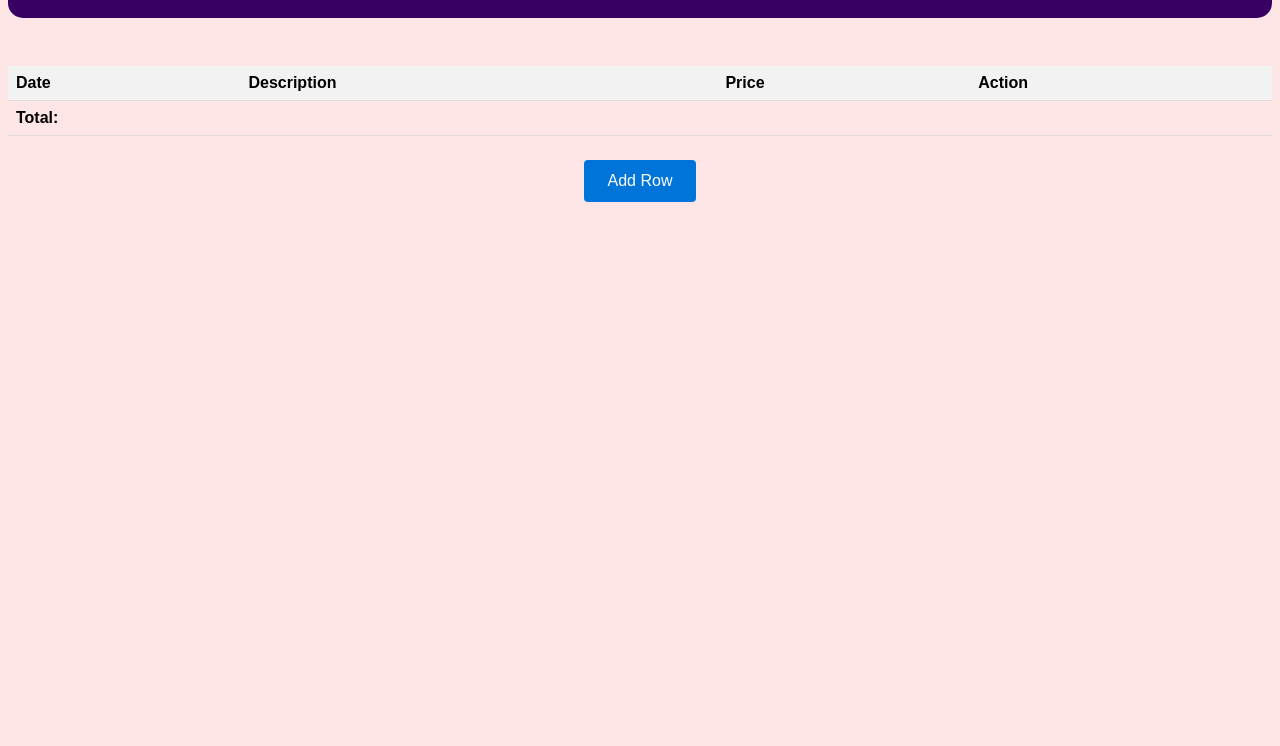
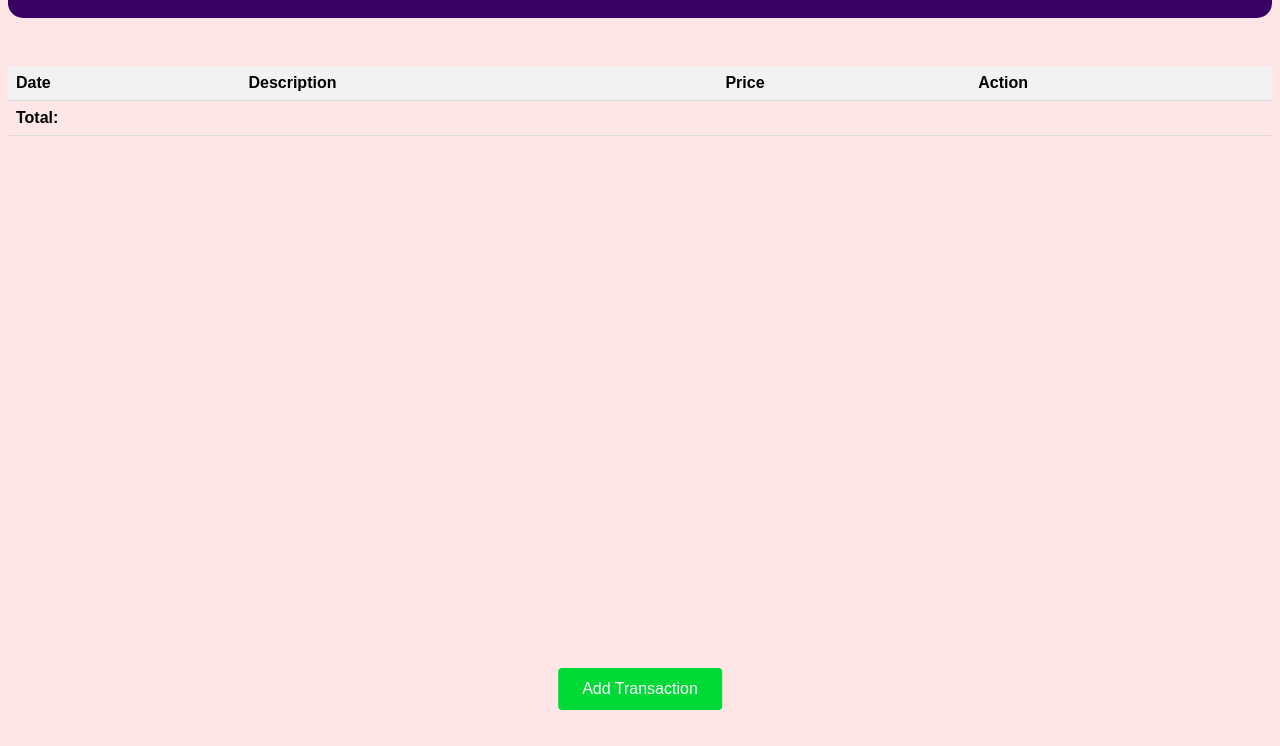
Before and after one commit to harshv1741/dashboard, a website: page public/transaction.html in a window 1280 px wide. Shown: the part 54-800 px from the top of the page. Drawn offline with Linux system fonts and the light colour scheme; no server answers; a web font is replaced by a local one.

Commit message:
Adding Transaction Modification

```diff
--- a/public/transaction.html
+++ b/public/transaction.html
@@ -38,9 +38,16 @@
 
 			/* Button styles */
 			button.add-row-button {
+				/* set position to fixed */
+				position: fixed;
+				/* position at the bottom center */
+				bottom: 20px;
+				left: 50%;
+				transform: translateX(-50%);
+				/* other styles */
 				display: block;
 				margin: 16px auto;
-				background-color: #0074d9;
+				background-color: #00d936;
 				border: none;
 				border-radius: 4px;
 				color: #fff;
@@ -199,25 +206,7 @@
 				</div>
 			</div>
 
-			<!-- Transaction Table -->
-			<!-- <table>
-				<thead>
-					<tr>
-						<th>Date</th>
-						<th>Description</th>
-						<th>Amount</th>
-						<th>Action</th>
-					</tr>
-				</thead>
-				<tbody>
-					<tr class="total-row">
-						<td>Total:</td>
-						<td></td>
-						<td class="total">₹0.00</td>
-					</tr>
-				</tbody>
-			</table> -->
-
+			<!-- Table Page -->
 			<table>
 				<thead>
 					<tr>
@@ -239,7 +228,7 @@
 				</tfoot>
 			</table>
 
-			<button class="add-row-button">Add Row</button>
+			<button class="add-row-button">Add Transaction</button>
 			<!-- <button class="delete-row-button">Delete Row</button> -->
 
 			<div class="form-container">
```
